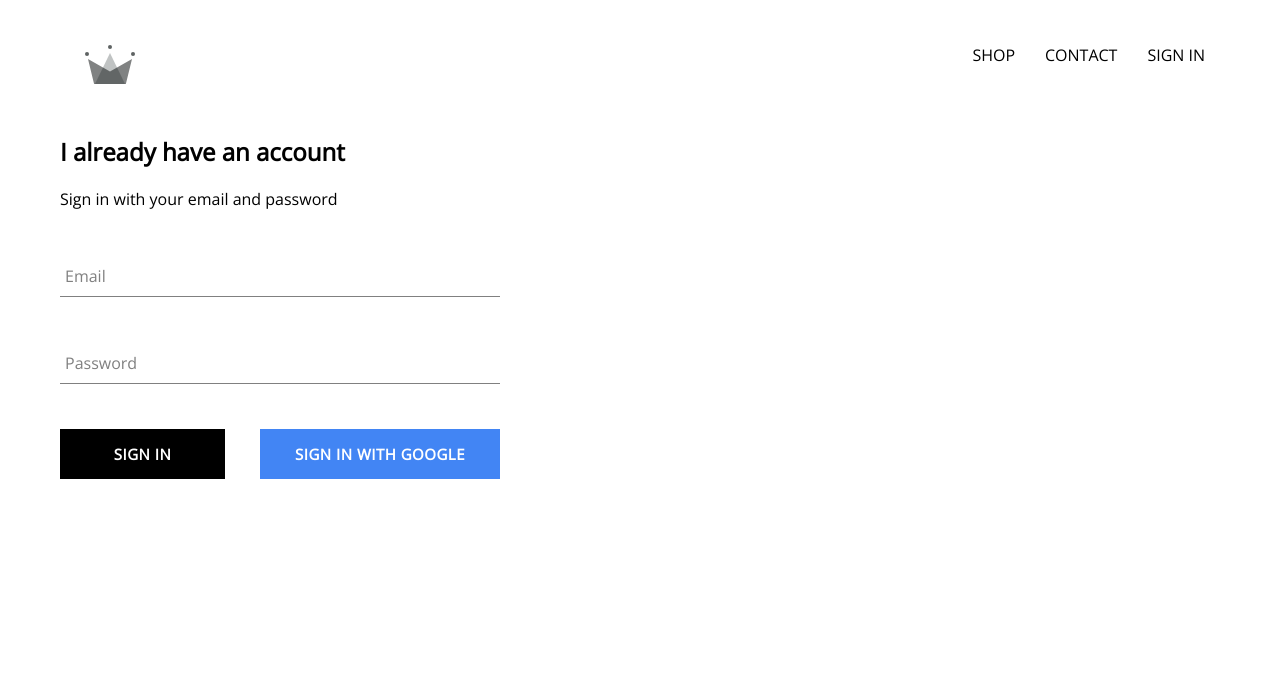
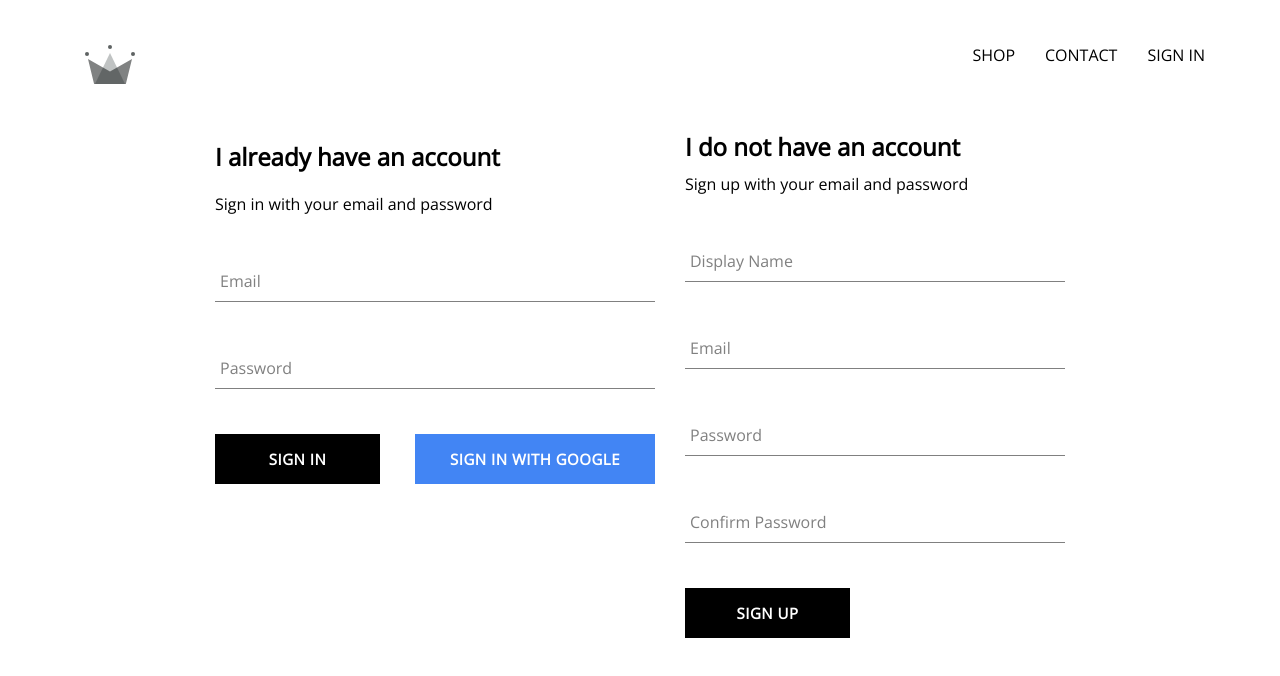
Before and after one commit to Gideon-cyber/crwn-clothing, a React (Create React App) app: page /signin in a window 1280 px wide. Shown: the top 676 px of the page. Built offline with nearby package versions, Linux system fonts and the light colour scheme; no server answers; a web font is replaced by a local one.

Commit message:
implemented firebase utils, included ability to store authenticated users into our firestore database

```diff
--- a/src/App.js
+++ b/src/App.js
@@ -8,6 +8,7 @@
 import SignInAndSignUpPage from "./pages/sign-in-and-sign-up/sign-in-and-sign-up.component";
 import Header from "./components/header/header.component";
 import { auth, createUserProfileDocument } from "./firebase/firebase.utils";
+import { onSnapshot } from "firebase/firestore";
 // import fire
 
 class App extends React.Component {
@@ -24,17 +25,22 @@
   componentDidMount() {
     this.unsubscribeFromAuth = auth.onAuthStateChanged(async (userAuth) => {
       if (userAuth) {
-        const docRef = createUserProfileDocument(userAuth);
+        const docRef = await createUserProfileDocument(userAuth);
 
-        docRef.snapshots((snapShot) => {
-          this.setState({
-            currentUser: {
-              id: snapShot.id,
-              ...snapShot.data(),
+        onSnapshot(docRef, (snapShot) => {
+          this.setState(
+            {
+              currentUser: {
+                id: snapShot.id,
+                ...snapShot.data(),
+              },
             },
-          });
+            () => console.log(this.state)
+          );
+          // console.log(snapShot);
         });
-        console.log(this.state);
+      } else {
+        this.setState({ currentUser: userAuth });
       }
     });
   }
--- /dev/null
+++ b/src/components/sign-up/sign-up.component.jsx
@@ -0,0 +1,107 @@
+import React from "react";
+
+import FormInput from "../form-input/form-input.component";
+import CustomButton from "../custom-button/custom-button.component";
+
+import { createUserProfileDocument } from "../../firebase/firebase.utils";
+import { getAuth, createUserWithEmailAndPassword } from "firebase/auth";
+
+import "./sign-up.styles.scss";
+
+class SignUp extends React.Component {
+  constructor() {
+    super();
+
+    this.state = {
+      displayName: "",
+      email: "",
+      password: "",
+      confirmPassword: "",
+    };
+  }
+
+  handleSubmit = async (event) => {
+    event.preventDefault();
+
+    const { displayName, email, password, confirmPassword } = this.state;
+
+    if (password !== confirmPassword) {
+      alert("passwords don't match");
+      return;
+    }
+
+    const auth = getAuth();
+
+    try {
+      const { user } = await createUserWithEmailAndPassword(
+        auth,
+        email,
+        password
+      );
+
+      await createUserProfileDocument(user, { displayName });
+
+      this.setState({
+        displayName: "",
+        email: "",
+        password: "",
+        confirmPassword: "",
+      });
+    } catch (error) {
+      console.error(error);
+    }
+  };
+
+  handleChange = (event) => {
+    const { name, value } = event.target;
+
+    this.setState({ [name]: value });
+  };
+
+  render() {
+    const { displayName, email, password, confirmPassword } = this.state;
+    return (
+      <div className="sign-up">
+        <h2 className="title">I do not have an account</h2>
+        <span>Sign up with your email and password</span>
+        <form className="sign-up-form" onSubmit={this.handleSubmit}>
+          <FormInput
+            type="text"
+            name="displayName"
+            value={displayName}
+            onChange={this.handleChange}
+            label="Display Name"
+            required
+          />
+          <FormInput
+            type="email"
+            name="email"
+            value={email}
+            onChange={this.handleChange}
+            label="Email"
+            required
+          />
+          <FormInput
+            type="password"
+            name="password"
+            value={password}
+            onChange={this.handleChange}
+            label="Password"
+            required
+          />
+          <FormInput
+            type="password"
+            name="confirmPassword"
+            value={confirmPassword}
+            onChange={this.handleChange}
+            label="Confirm Password"
+            required
+          />
+          <CustomButton type="submit">SIGN UP</CustomButton>
+        </form>
+      </div>
+    );
+  }
+}
+
+export default SignUp;
--- /dev/null
+++ b/src/components/sign-up/sign-up.styles.scss
@@ -0,0 +1,9 @@
+.sign-up {
+  display: flex;
+  flex-direction: column;
+  width: 380px;
+
+  .title {
+    margin: 10px 0;
+  }
+}
--- a/src/firebase/firebase.utils.js
+++ b/src/firebase/firebase.utils.js
@@ -1,87 +1,3 @@
-// import { initializeApp } from "firebase/app";
-// import { getFirestore } from "firebase/firestore";
-// // import { firebaseConfig } from "./config";
-// // import firebase from "firebase/app";
-// import { getAuth, signInWithPopup, GoogleAuthProvider } from "firebase/auth";
-
-// const config = initializeApp({
-//   apiKey: "AIzaSyAtcCmV5z-nPcFZ_1pP5J6iYuvXiMrl-4c",
-//   authDomain: "crwn-db-dbbd3.firebaseapp.com",
-//   projectId: "crwn-db-dbbd3",
-//   storageBucket: "crwn-db-dbbd3.appspot.com",
-//   messagingSenderId: "934276377846",
-//   appId: "1:934276377846:web:5a34a866a4e861e41690d7",
-//   measurementId: "G-T8RHV7PTTF",
-// });
-
-// // export const createUserProfileDocument = async (userAuth, additionalData) => {
-// //   if (!userAuth) return;
-
-// //   console.log(firestore.doc("users/123edrftgg"));
-// // };
-
-// // firebase.initializeApp(config);
-// const app = initializeApp(config);
-// // const firestore = getFirestore(app);
-
-// export const auth = getAuth();
-// // export const firestore = firebase.firestore();
-
-// const provider = new GoogleAuthProvider();
-// provider.setCustomParameters({ prompt: "select_account" });
-// // export const signInWithGoogle = () => auth.signInWithPopup(provider);
-
-// export const signInWithGoogle = () =>
-//   signInWithPopup(auth, provider)
-//     .then((result) => {
-//       // This gives you a Google Access Token. You can use it to access the Google API.
-//       const credential = GoogleAuthProvider.credentialFromResult(result);
-//       const token = credential.accessToken;
-//       // The signed-in user info.
-//       const user = result.user;
-//       // ...
-//     })
-//     .catch((error) => {
-//       // Handle Errors here.
-//       const errorCode = error.code;
-//       const errorMessage = error.message;
-//       // The email of the user's account used.
-//       const email = error.customData.email;
-//       // The AuthCredential type that was used.
-//       const credential = GoogleAuthProvider.credentialFromError(error);
-//       // ...
-//     });
-
-// /*
-// // v9 compat packages are API compatible with v8 code
-// import firebase from "firebase/compat/app";
-// import "firebase/compat/auth";
-// import "firebase/compat/firestore";
-// import { initializeApp } from "firebase/app";
-
-// const config = initializeApp({
-//   apiKey: "AIzaSyAtcCmV5z-nPcFZ_1pP5J6iYuvXiMrl-4c",
-//   authDomain: "crwn-db-dbbd3.firebaseapp.com",
-//   projectId: "crwn-db-dbbd3",
-//   storageBucket: "crwn-db-dbbd3.appspot.com",
-//   messagingSenderId: "934276377846",
-//   appId: "1:934276377846:web:5a34a866a4e861e41690d7",
-//   measurementId: "G-T8RHV7PTTF",
-// });
-
-// const firebaseApp = initializeApp(config);
-
-// export const auth = firebase.auth();
-// export const firestore = firebase.firestore();
-
-// const provider = new firebase.auth.GoogleAuthProvider();
-// provider.setCustomParameters({ prompt: "select_account" });
-// export const signInWithGoogle = () => auth.signInWithPopup(provider);
-
-// export default firebase;
-
-// */
-
 import { initializeApp } from "firebase/app";
 import { getFirestore } from "firebase/firestore";
 import { getAuth, signInWithPopup, GoogleAuthProvider } from "firebase/auth";
@@ -121,7 +37,6 @@
       });
     } catch (e) {
       console.log("error creating user", e.message);
-      drf.on;
     }
   }
 
--- a/src/pages/sign-in-and-sign-up/sign-in-and-sign-up.component.jsx
+++ b/src/pages/sign-in-and-sign-up/sign-in-and-sign-up.component.jsx
@@ -1,12 +1,14 @@
 import React from "react";
 
 import SignIn from "../../components/sign-in/sign-in.component";
+import SignUp from "../../components/sign-up/sign-up.component";
 
 import "./sign-in-and-sign-up.styles.scss";
 
 const SignInAndSignUpPage = () => (
   <div className="sign-in-and-sign-up">
     <SignIn />
+    <SignUp />
   </div>
 );
 
--- a/src/pages/sign-in-and-sign-up/sign-in-and-sign-up.styles.scss
+++ b/src/pages/sign-in-and-sign-up/sign-in-and-sign-up.styles.scss
@@ -0,0 +1,6 @@
+.sign-in-and-sign-up {
+  width: 850px;
+  display: flex;
+  justify-content: space-between;
+  margin: 30px auto;
+}
```
